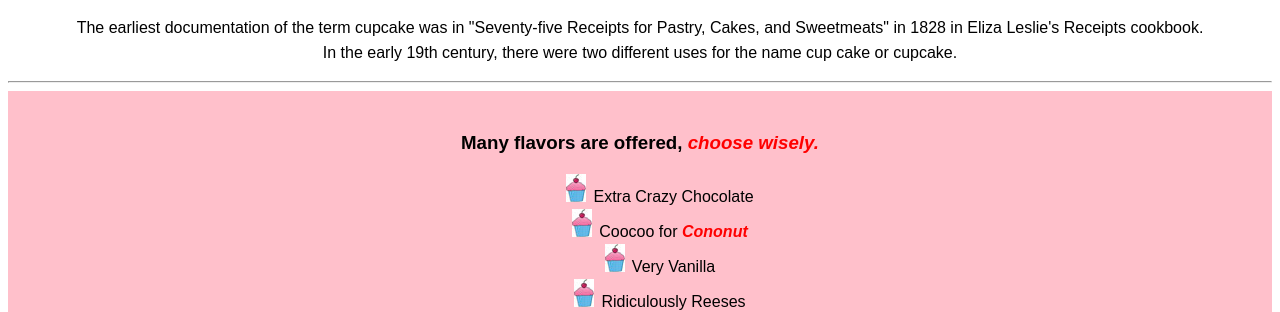
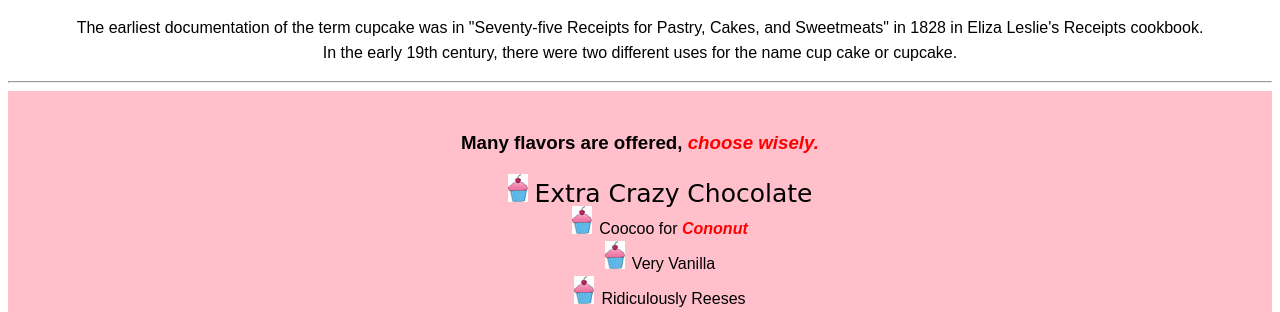
Before and after one commit to meaghanjones/cupcakes, a plain HTML site: page index.html in a window 1280 px wide. Shown: the part 504-816 px from the top of the page. Drawn offline with Linux system fonts and the light colour scheme.

Commit message:
added final step

```diff
--- a/css/styles.css
+++ b/css/styles.css
@@ -39,3 +39,8 @@ div.colored {
   font-style: italic;
   color: red;
 }
+
+.best {
+  font-family: cursive;
+  font-size: 25px;
+}
--- a/index.html
+++ b/index.html
@@ -27,7 +27,7 @@
     <div class="colored">
       <h3>Many flavors are offered, <strong class="flashy">choose wisely.</strong></h3>
       <ul class="list">
-        <li>Extra Crazy Chocolate</li>
+        <li class="best">Extra Crazy Chocolate</li>
         <li>Coocoo for <strong class="flashy">Cononut</strong></li>
         <li>Very Vanilla</li>
         <li>Ridiculously Reeses</li>
```
